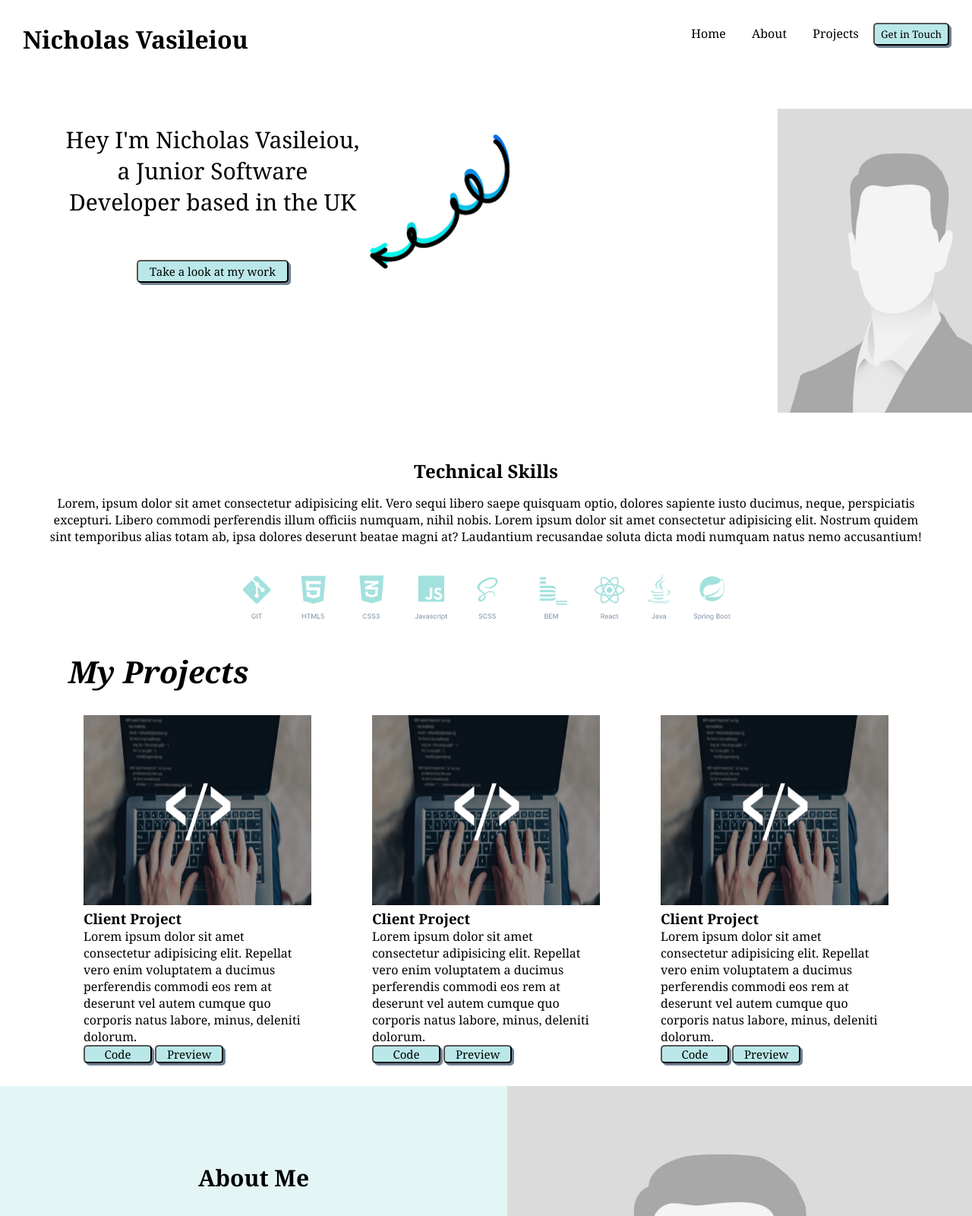
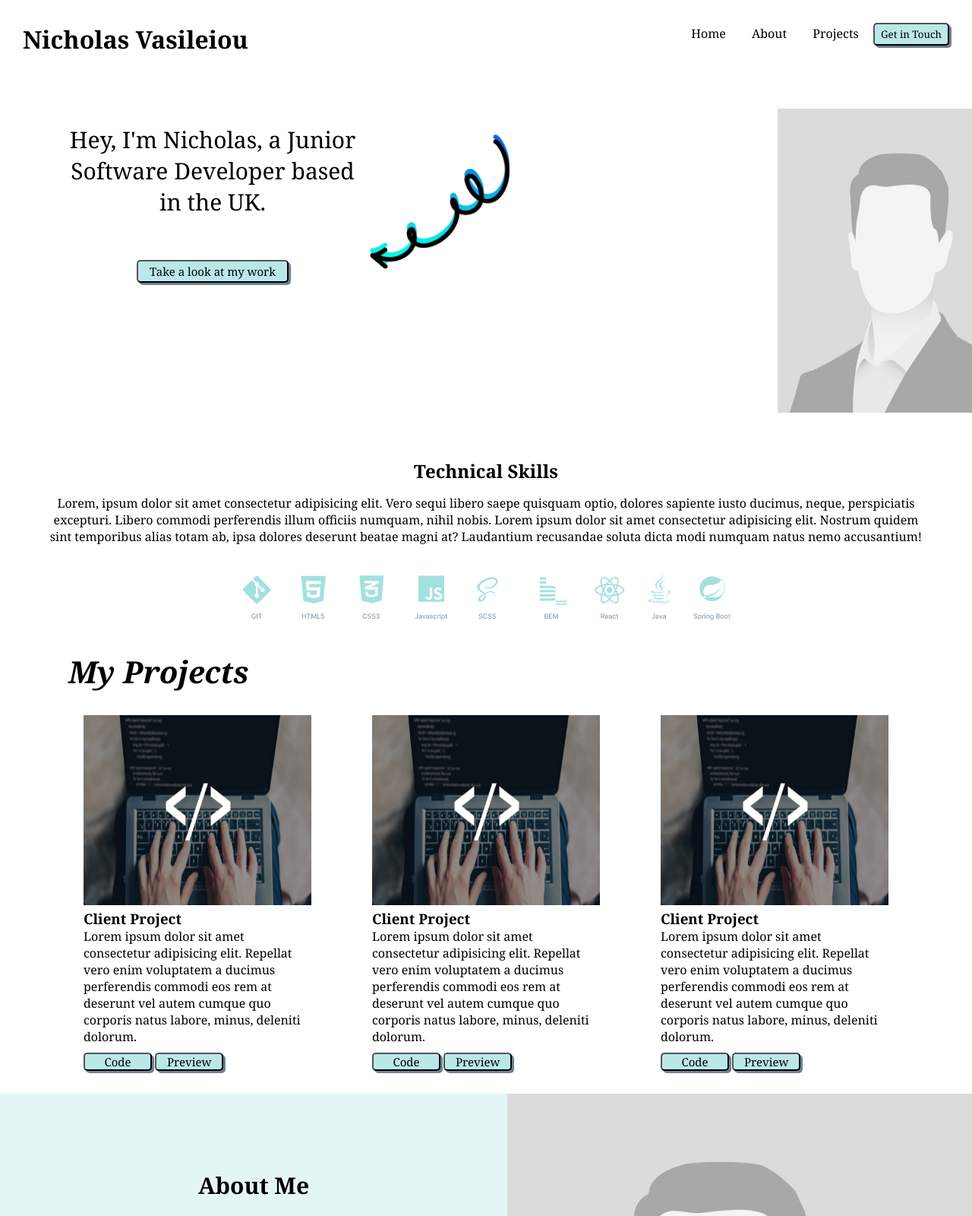
Before and after one commit to blueretrograde/portfolio, a plain HTML site: page index.html in a window 1280 px wide. Shown: the top 1600 px of the page at 76% size. Drawn offline with Linux system fonts and the light colour scheme.

Commit message:
fixed minor issues before publishing on git

```diff
--- a/__layout.scss
+++ b/__layout.scss
@@ -95,7 +95,7 @@ font-style: oblique;
 .aboutme__text {
 justify-content: center;
 text-align: center;
-margin-left: 90px; margin-right: 90px;
+margin-left: 120px; margin-right: 120px;
 margin-top: 100px;
 }
 
--- a/__typography.scss
+++ b/__typography.scss
@@ -54,6 +54,7 @@ color: $primary-color;
     border-radius: 5px 5px 5px 5px;
     font-size: 15px;
     box-shadow: slategray 3px 3px;
+    margin-top: 10px;
 }
 
 .projectslide__preview {
@@ -63,6 +64,10 @@ color: $primary-color;
     font-size: 15px;
     box-shadow: slategray 3px 3px;
 
+}
+
+.projectslide__image:hover {
+    opacity: 0.6;
 }
 
 .projectslide__code:hover, .projectslide__preview:hover {
--- a/index.html
+++ b/index.html
@@ -4,7 +4,7 @@
     <meta charset="UTF-8">
     <meta http-equiv="X-UA-Compatible" content="IE=edge">
     <meta name="viewport" content="width=device-width, initial-scale=1.0">
-    <title>Nicholas Vasileiou</title>
+    <title>My portfolio</title>
 </head>
 <link rel="stylesheet" href="main.css">
 <body>
@@ -24,7 +24,7 @@
 <main class="main">
     <div class="main__intro">
         <div>
-            <span class="main__text"> Hey I'm Nicholas Vasileiou, a Junior Software Developer based in the UK
+            <span class="main__text"> Hey, I'm Nicholas, a Junior Software Developer based in the UK.
             </span>
 
             <button class="main__button">Take a look at my work</button>
```
Also changed, not shown: main.css, 1 other file.
